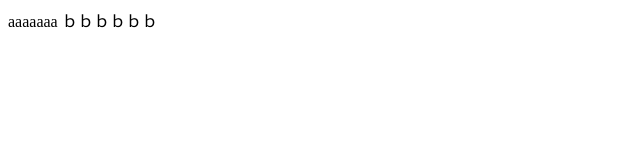
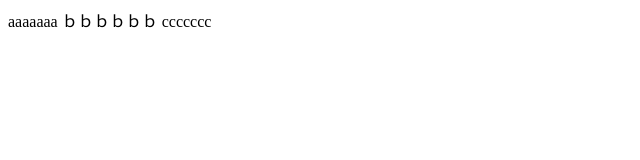
Before and after one commit to kato-koji/kato-koji.github.io, a plain HTML site: page index.html in a window 1280 px wide. Shown: the full height of the page, 0-640 px from the left. Drawn offline with Linux system fonts and the light colour scheme.

Commit message:
cccccを追加

```diff
--- a/index.html
+++ b/index.html
@@ -5,6 +5,7 @@
 
 aaaaaaa
 ｂｂｂｂｂｂ
+ccccccc
 </body>
 
 
```
